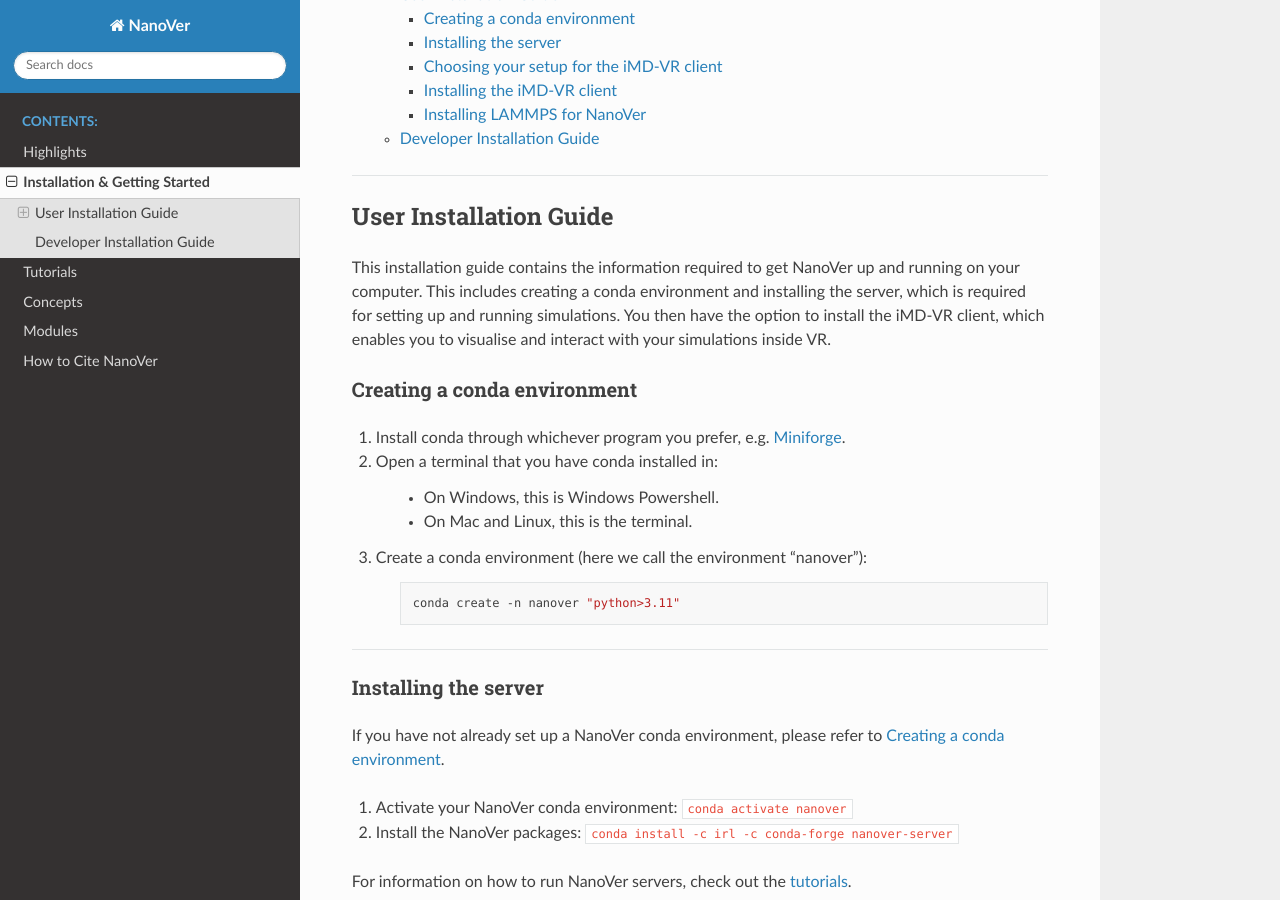
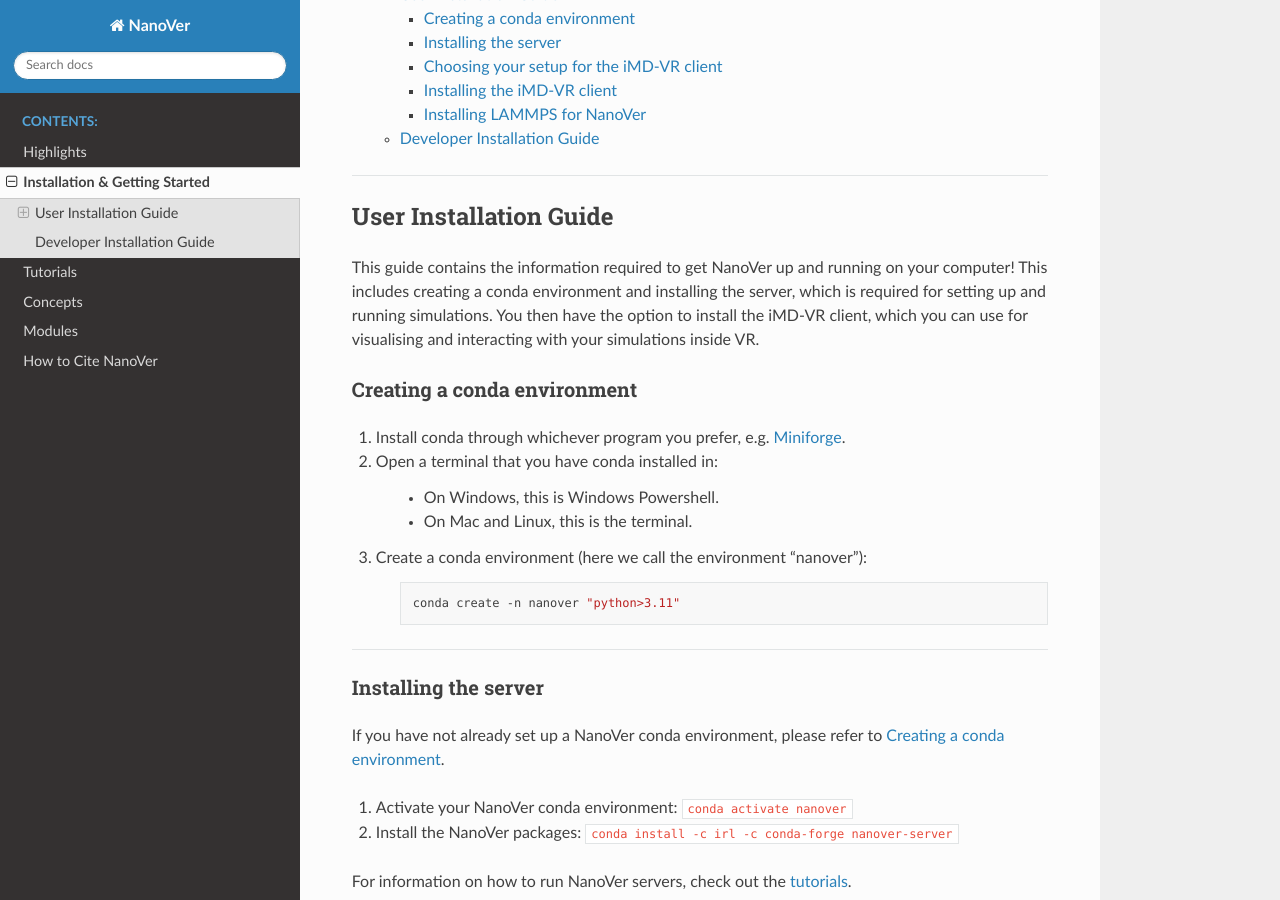
Before and after one commit to IRL2/nanover-docs, a Sphinx documentation site: the page built from source/installation.rst, in a window 1280 px wide and 900 px high, scrolled down 309 px. Built offline with Sphinx 7.4.7 and the Read the Docs theme 2.0.0, drawn with Linux system fonts in a browser that asks for light colours; pages that are not in the unit, such as notebooks, are missing from menus; the version number could not be read and is left out.

Commit message:
Update wording

```diff
--- a/source/installation.rst
+++ b/source/installation.rst
@@ -18,9 +18,9 @@
 User Installation Guide
 #######################
 
-This installation guide contains the information required to get NanoVer up and running on your computer. This includes
+This guide contains the information required to get NanoVer up and running on your computer! This includes
 creating a conda environment and installing the server, which is required for setting up and running simulations. You
-then have the option to install the iMD-VR client, which enables you to visualise and interact with your simulations
+then have the option to install the iMD-VR client, which you can use for visualising and interacting with your simulations
 inside VR.
 
 .. _creating_conda_env:
```
